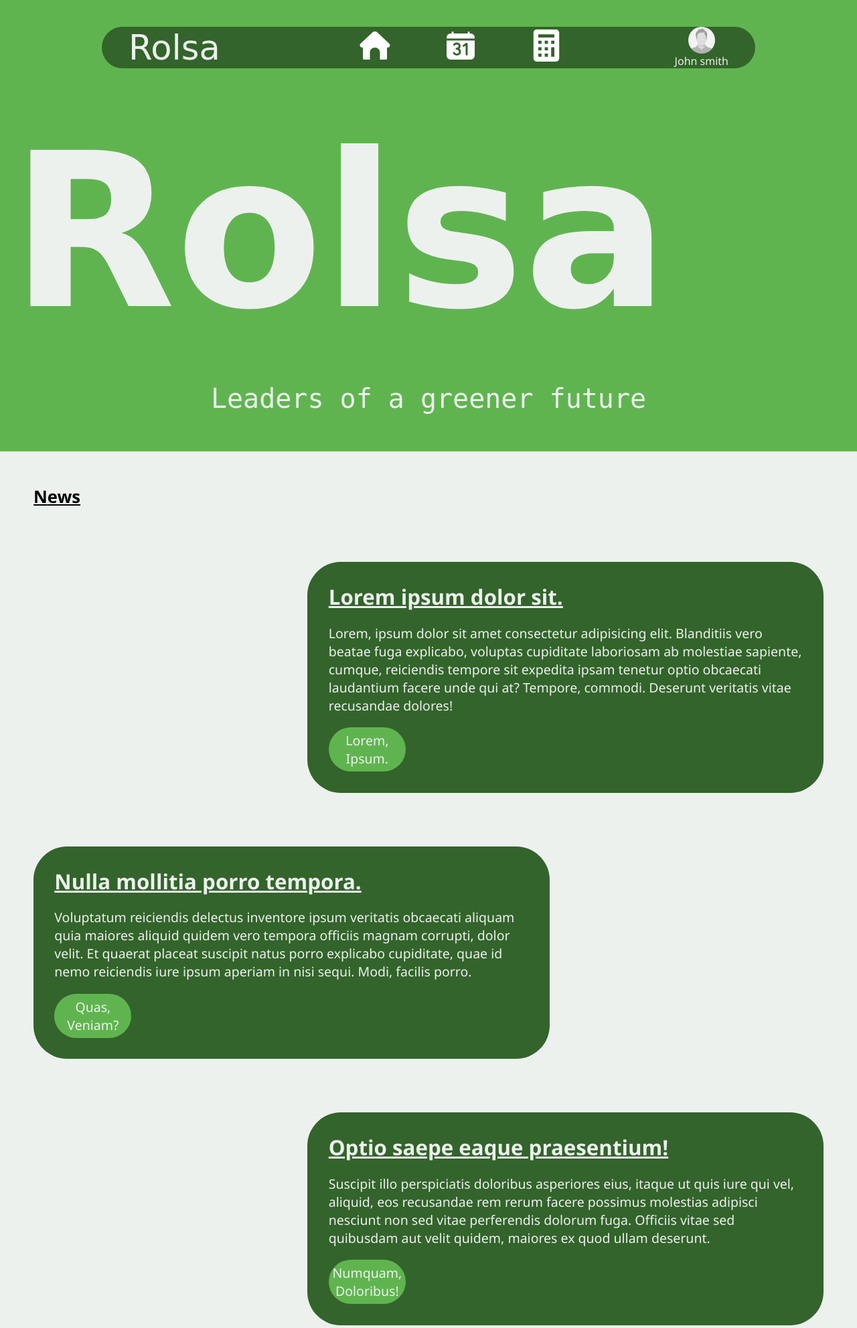
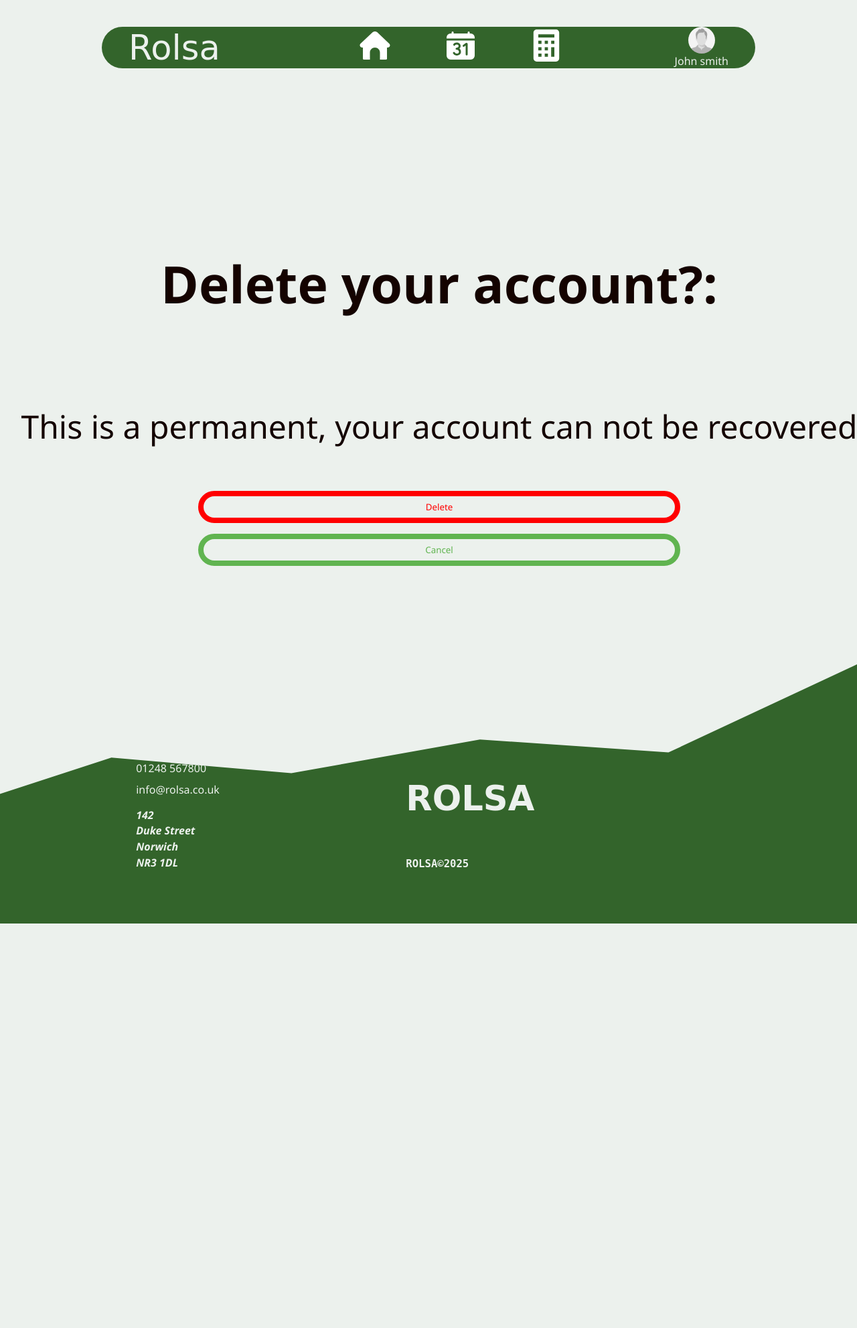
Before and after one commit to ebe82873/e, a PHP site: page /test/ in a window 1280 px wide. Shown: the top 1983 px of the page at 67% size. After the commit the page ends 1379 px from the top, so only its background shows below. Run offline with PHP 8.4, Linux system fonts and the light colour scheme; some web fonts are replaced.

Commit message:
adding shit

```diff
--- a/account/delete_account.php
+++ b/account/delete_account.php
@@ -42,7 +42,8 @@ main();
 
 	<main class="account">
 		<section class="delete-account">
-			<h2 class="sub-heading">Delete your account?:</h2>
+			<h2 class="title">Deleting your account?</h2>
+			<p class="sub-text">This is a permanent, your account can not be recovered</p>
 
 			<button href="delete_account.php" class="delete button" onclick="window.location.href = 'delete_account.php?conf=1';">delete</button>
 			<button type="button" class="secondary button" onclick="window.location.href = './';">cancel</button>
--- a/account/index.php
+++ b/account/index.php
@@ -37,7 +37,7 @@ $user = fetch_cookie('user');
 				</div>
 
 				<div class="password-conf-input">
-					<!-- takes the user confirmation for their email incase they have a typo in their password -->
+					<!-- takes the user confirmation for their email in case they have a typo in their password -->
 					<label for="password-conf" class="label">confirm password</label>
 					<input type="password" name="password-conf" id="password-conf" required value="<?= fetch_cookie(name: 'tmp_password_conf', unset_value: true) ?? $user['password'] ?>">
 				</div>
--- a/account/styles.css
+++ b/account/styles.css
@@ -1,6 +1,4 @@
 main.account .update-account .account-form .account-options {
-	display: flex;
-	flex-direction: column;
 	gap: calc(var(--element-width) * 0.025);
 
 	position: fixed;
@@ -26,3 +24,43 @@ main.account .delete-account {
 main.account .delete-account button {
 	width: var(--element-width);
 }
+main.account .update-account .account-form div {
+	display: flex;
+	flex-direction: column;
+}
+main.account .update-account .account-form .email-input input,
+main.account .update-account .account-form .name-input input,
+main.account .update-account .account-form .password-input input,
+main.account .update-account .account-form .password-conf-input input,
+main.account .update-account .account-form .img-url-input input {
+	width: clamp(20rem, 50%, 50rem);
+}
+
+main.account .delete-account {
+	--text-size: 3rem;
+
+	display: flex;
+	flex-direction: column;
+	align-items: center;
+	justify-content: center;
+
+	width: 100vw;
+	height: 100dvh;
+
+	gap: 1rem;
+
+}
+main.account .delete-account .title {
+	color: var(--black);
+	background-color: transparent;
+	font-size: calc(var(--text-size) *  1.6 );
+}
+main.account .delete-account .sub-text {
+	color: var(--black);
+	font-size: calc(var(--text-size) *  1.0 );
+}
+main.account .delete-account button {
+	width: calc(var(--text-size) * 15);
+	height: var(--text-size);
+	font-weight: var(--text-size);
+}
--- a/book/create_booking.php
+++ b/book/create_booking.php
@@ -5,7 +5,7 @@ require_once '../src/php/requirements.php';
 function main(): void {
     // checks the user is logged in to able make a booking in their name
     if (!is_user_logged_in()) {
-        error_and_reroute(error_message: 'please log in to be able to create bookings', path: '../(login)');
+        error_and_reroute(error_message: 'please log in to be able to create bookings', path: '../login');
     }
 
     // gets all of the users inputs
@@ -17,7 +17,7 @@ function main(): void {
     $address_line_county = $_POST['address-line-county'];
     $post_code = strtolower($_POST['post-code']);
 
-    // sets the values to true or flase depending if they were providied
+    // sets the values to true or false depending if they were provided
     $solar_panel = ['on' => true, 'off' => false][$_POST['solar-panel'] ?? 'off'];
     $ev_charging = ['' => true, 'off' => false][$_POST['ev-charging'] ?? 'off'];
     $smart_home = ['' => true, 'off' => false][$_POST['smart-home'] ?? 'off'];
--- a/calculation/save_score.php
+++ b/calculation/save_score.php
@@ -5,7 +5,7 @@ require_once '../src/php/requirements.php';
 function main(): void {
     // if the user is not logged in then there is no user id
     if (!is_user_logged_in()) {
-        error_and_reroute(error_message: 'must be logged in to save score', path: '../(login)');
+        error_and_reroute(error_message: 'must be logged in to save score', path: '../login');
     }
 
     $user = fetch_cookie(name: 'user');
--- a/src/css/styles.css
+++ b/src/css/styles.css
@@ -39,8 +39,12 @@ border: red solid 1px;
 
 /* #region feedback text */
 .feedback-text {
-	text-transform: capitalize;
+	text-transform: lowercase;
 	font-family: monospace;
+}
+/* capitalises the sentence */
+.feedback-text::first-letter {
+	text-transform: uppercase;
 }
 .feedback-text.large {
 	font-size: 4.096rem;
@@ -240,6 +244,12 @@ img {
 .navbar .account-icon .username {
 	color: var(--white);
 }
+/* turns it grey in light mode when hovered over */
+.navbar .links a img:hover,
+.navbar .links a img:focus-within,
+.navbar .links a img:active {
+	filter: invert() brightness(50%);
+}
 
 @media only screen and (max-width: 770px) {
 	.navbar * {
@@ -250,6 +260,12 @@ img {
 @media (prefers-color-scheme: dark) {
 	.navbar .links a img {
 		filter: none;
+	}
+	/* turns it white in dark mode when hovered over */
+	.navbar .links a img:hover,
+	.navbar .links a img:focus-within,
+	.navbar .links a img:active {
+		filter: invert();
 	}
 }
 /* #endregion navbar */
--- a/test/index.html
+++ b/test/index.html
@@ -3,9 +3,9 @@
 <head>
 	<meta charset="UTF-8">
 <meta name="viewport" content="width=device-width, initial-scale=1.0">
-<title>home</title>
+<title>Account</title>
 <link rel="stylesheet" href="../src/css/styles.css">
-<link rel="stylesheet" href="../home/styles.css">
+<link rel="stylesheet" href="../account/styles.css">
 <link rel="shortcut icon" href="../src/assets/images/favicon.svg" type="image/x-icon"></head>
 <body>
 	<nav class="navbar">
@@ -20,78 +20,13 @@
 <p class="username capitalise">john smith</p>
 </a>
 </nav>
-	<main class="home">
-		<section class="title">
-			<h1 class="title-text">Rolsa</h1>
-			<p class="splash-text">Leaders of a greener future</p>
-		</section>
+	<main class="account">
+		<section class="delete-account">
+			<h2 class="title">Delete your account?:</h2>
+			<p class="sub-text">This is a permanent, your account can not be recovered</p>
 
-		<section class="news">
-			<h2 class="capitalise sub-heading" style="color: black">News</h2>
-			<!--
-				* placeholder text and items
-				* add more in future development
-			-->
-			<article class="article">
-				<h2 class="title">Lorem ipsum dolor sit.</h2>
-				<p class="content">Lorem, ipsum dolor sit amet consectetur adipisicing elit. Blanditiis vero beatae fuga explicabo, voluptas cupiditate laboriosam ab molestiae sapiente, cumque, reiciendis tempore sit expedita ipsam tenetur optio obcaecati laudantium facere unde qui at? Tempore, commodi. Deserunt veritatis vitae recusandae dolores!</p>
-				<button class="button call-to-action">Lorem, ipsum.</button>
-			</article>
-			<article class="article">
-				<h2 class="title">Nulla mollitia porro tempora.</h2>
-				<p class="content">Voluptatum reiciendis delectus inventore ipsum veritatis obcaecati aliquam quia maiores aliquid quidem vero tempora officiis magnam corrupti, dolor velit. Et quaerat placeat suscipit natus porro explicabo cupiditate, quae id nemo reiciendis iure ipsum aperiam in nisi sequi. Modi, facilis porro.</p>
-				<button class="button call-to-action">Quas, veniam?</button>
-			</article>
-			<article class="article">
-				<h2 class="title">Optio saepe eaque praesentium!</h2>
-				<p class="content">Suscipit illo perspiciatis doloribus asperiores eius, itaque ut quis iure qui vel, aliquid, eos recusandae rem rerum facere possimus molestias adipisci nesciunt non sed vitae perferendis dolorum fuga. Officiis vitae sed quibusdam aut velit quidem, maiores ex quod ullam deserunt.</p>
-				<button class="button call-to-action">Numquam, doloribus!</button>
-			</article>
-			<article class="article">
-				<h2 class="title">Deserunt fugit dolore possimus?</h2>
-				<p class="content">Illum esse ut reprehenderit quam debitis, saepe natus eos ducimus modi quibusdam? Dolores mollitia magnam necessitatibus atque delectus ullam itaque omnis recusandae a, minima consectetur sapiente officiis! Voluptates quasi quae magnam voluptatem minus dolore illo, tempora aut sequi iusto sint.</p>
-				<button class="button call-to-action">Neque, ut.</button>
-			</article>
-			<article class="article">
-				<h2 class="title">Amet, cumque? Recusandae, similique?</h2>
-				<p class="content">Possimus tenetur dolor temporibus fugiat aut quisquam provident voluptatem quam dolores rerum, labore facilis accusantium! Aut quis nobis illo incidunt consequatur officiis quo quod totam aliquid, consequuntur odit dolorem veritatis nemo vero aperiam repellendus dolorum eveniet voluptates obcaecati tenetur ea!</p>
-				<button class="button call-to-action">Quia, quos!</button>
-			</article>
-			<article class="article">
-				<h2 class="title">Veniam voluptatem exercitationem aperiam.</h2>
-				<p class="content">Dolorum ut nostrum saepe quasi repellendus ex doloremque quod, suscipit consequatur nam debitis, corporis itaque, asperiores sint. Natus exercitationem mollitia, quod magni aspernatur iusto quaerat repudiandae! Quod beatae quos laboriosam molestias explicabo quisquam voluptatem sit, ab, quo perferendis, quam perspiciatis?</p>
-				<button class="button call-to-action">Illo, nemo.</button>
-			</article>
-			<article class="article">
-				<h2 class="title">Iste odit dolores voluptatem.</h2>
-				<p class="content">Dolores natus numquam illum totam accusamus impedit fugiat quae suscipit voluptas cum? Corrupti, debitis totam fuga eaque eius ad maxime iure doloribus iste veniam vitae quasi explicabo culpa pariatur? Nemo nisi et necessitatibus sed aliquam doloribus eveniet est praesentium! Dicta?</p>
-				<button class="button call-to-action">Reiciendis, quidem.</button>
-			</article>
-			<article class="article">
-				<h2 class="title">Esse neque at eligendi.</h2>
-				<p class="content">Eum vel error, saepe soluta quia perferendis pariatur minima laboriosam itaque facilis harum blanditiis aliquam fugiat dolor sint ea omnis magnam, similique culpa repellat porro inventore! Obcaecati ipsa amet cupiditate nostrum accusantium incidunt magnam repellendus voluptatem, esse doloremque deserunt ipsam?</p>
-				<button class="button call-to-action">Eum, voluptatibus.</button>
-			</article>
-			<article class="article">
-				<h2 class="title">Excepturi accusantium ducimus repellendus.</h2>
-				<p class="content">Libero error harum ipsum, aliquid facilis quibusdam commodi voluptatem, obcaecati alias minus neque soluta doloremque pariatur cumque eum! A, quibusdam modi. Pariatur dolore sint ipsum, rem a voluptate consequatur, magni corrupti aut dolorum eos nobis quam aliquid tempora et enim?</p>
-				<button class="button call-to-action">Animi, autem?</button>
-			</article>
-			<article class="article">
-				<h2 class="title">Veritatis laborum inventore provident.</h2>
-				<p class="content">Libero eos consequuntur, numquam reiciendis aperiam mollitia officia molestiae quidem nesciunt laudantium ipsa laboriosam atque explicabo. Perferendis facere voluptates officia? Esse quidem earum, vero quod debitis excepturi ratione veritatis tenetur dignissimos quasi cum doloribus praesentium facere quae corporis! Quaerat, soluta?</p>
-				<button class="button call-to-action">Ducimus, fugiat.</button>
-			</article>
-			<article class="article">
-				<h2 class="title">Nihil blanditiis voluptates officiis.</h2>
-				<p class="content">Nulla adipisci quisquam alias reiciendis sit. Possimus, sit sequi nostrum fugiat doloremque placeat recusandae illo incidunt dolorum. Harum a maiores minima iste in incidunt optio eveniet sint architecto minus vitae quos voluptatibus adipisci tempora commodi quam libero, perferendis, fugiat repellat.</p>
-				<button class="button call-to-action">Culpa, accusamus.</button>
-			</article>
-			<article class="article">
-				<h2 class="title">Magni odit facere soluta.</h2>
-				<p class="content">Quo nulla doloremque at nemo. Minima officia et recusandae, dicta alias aliquam cum eos tempora voluptate, sequi aspernatur nihil earum officiis, similique doloremque voluptatum numquam asperiores iusto quibusdam doloribus ullam! Cum nostrum vitae aspernatur earum itaque deserunt, repellat maxime? Eos.</p>
-				<button class="button call-to-action">Cumque, recusandae.</button>
-			</article>
+			<button href="delete_account.php" class="delete button" onclick="window.location.href = 'delete_account.php?conf=1';">delete</button>
+			<button type="button" class="secondary button" onclick="window.location.href = './';">cancel</button>
 		</section>
 	</main>
     <footer class="footer">
@@ -110,8 +45,7 @@
 <div class="right">
 <h2 class="rolsa-logo">ROLSA</h2>
 <span class="copyright">ROLSA&copy;2025</span>
-<div id="accessibility-buttons-container">
-</div>
+<div id="accessibility-buttons-container"></div>
 </div>
 <script src="../src/js/accessibility_buttons.js"></script>
 </footer></body>
```
Also changed, not shown: 2 other files.
